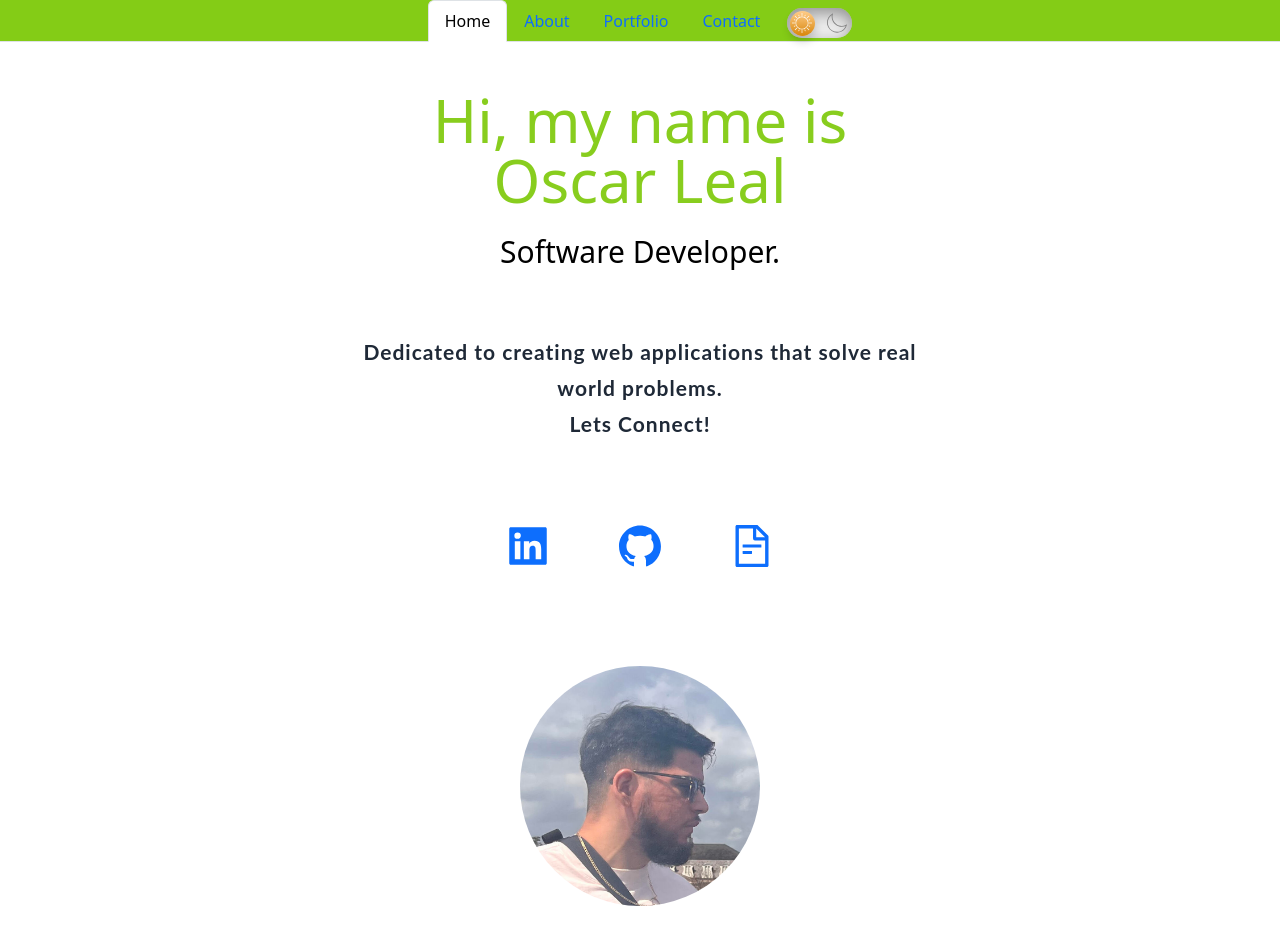
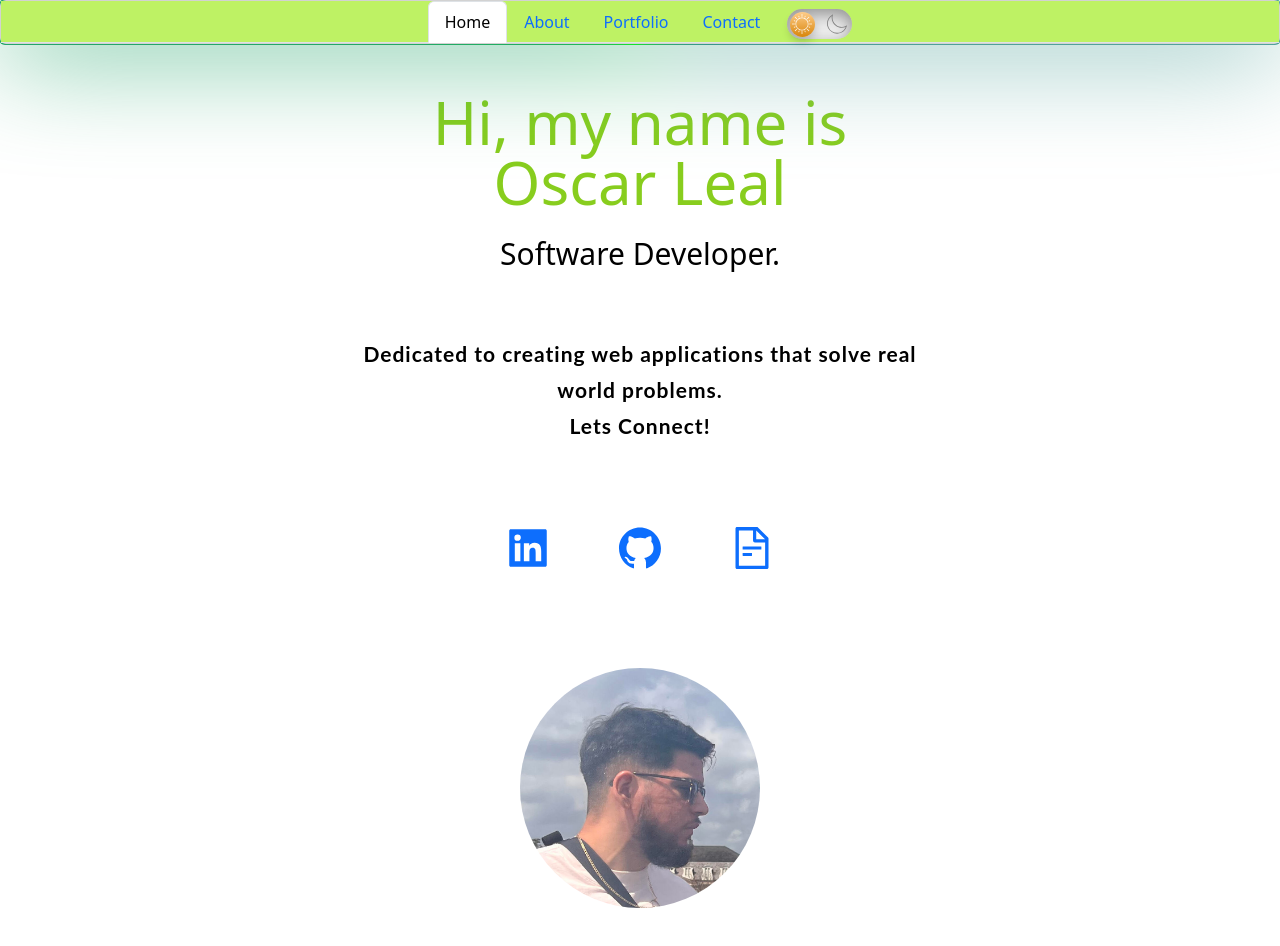
Before and after one commit to Oscarl214/React-Portfolio, a React (Create React App) app: page / in a window 1280 px wide. Before the commit the page ends 906 px from the top, so only its background shows below. Built offline with nearby package versions, Linux system fonts and the light colour scheme; what tw-elements would draw is missing.

Commit message:
added glow effect to nav bar and cards

```diff
--- a/src/components/Form.js
+++ b/src/components/Form.js
@@ -1,5 +1,5 @@
 import React from "react";
-
+import "../styles/app.css";
 const Form = () => {
   const [name, setName] = React.useState("");
   const [email, setEmail] = React.useState("");
@@ -69,10 +69,10 @@ const Form = () => {
           onSubmit={handleSubmit}
           className="lg:w-1/2 md:w-1/2 flex flex-col md:ml-auto w-full md:py-8 mt-8 md:mt-0"
         >
-          <h2 className="text-white sm:text-4xl text-3xl mb-1 font-medium title-font">
+          <h2 className=" sm:text-4xl text-3xl mb-1 font-medium title-font">
             Hire Me
           </h2>
-          <p className="leading-relaxed mb-5">
+          <p className="App-text leading-relaxed mb-5">
             Send me a message to connect! I will response as soon as I can!
           </p>
           <input type="hidden" name="form-name" value="contact" />
--- a/src/components/NavTabs.js
+++ b/src/components/NavTabs.js
@@ -4,14 +4,18 @@ import DarkMode from "../components/DarkMode/DarkMode";
 // We assign them to their own variable names
 function NavTabs({ currentPage, handlePageChange }) {
   return (
-    <ul className="nav nav-tabs bg-lime-500 text-white items-center justify-center">
-      <li className="nav-item ">
+    <div className="nav-container">
+      <div className="card">
+        <ul className="nav bg-lime-300 nav-tabs items-center justify-center">
+          <li className=" nav-item ">
             <a
               href="#home"
               onClick={() => handlePageChange("Home")}
               // This is a conditional (ternary) operator that checks to see if the current page is "Home"
               // If it is, we set the current page to 'nav-link-active', otherwise we set it to 'nav-link'
-          className={currentPage === "Home" ? "nav-link active" : "nav-link"}
+              className={
+                currentPage === "Home" ? "nav-link active" : "nav-link"
+              }
             >
               Home
             </a>
@@ -21,7 +25,9 @@ function NavTabs({ currentPage, handlePageChange }) {
               href="#about"
               onClick={() => handlePageChange("About")}
               // Check to see if the currentPage is `About`, and if so we use the active link class from bootstrap. Otherwise, we set it to a normal nav-link
-          className={currentPage === "About" ? "nav-link active" : "nav-link"}
+              className={
+                currentPage === "About" ? "nav-link active" : "nav-link"
+              }
             >
               About
             </a>
@@ -53,15 +59,19 @@ function NavTabs({ currentPage, handlePageChange }) {
               href="#contact"
               onClick={() => handlePageChange("Contact")}
               // Check to see if the currentPage is `Contact`, and if so we use the active link class from bootstrap. Otherwise, we set it to a normal nav-link
-          className={currentPage === "Contact" ? "nav-link active" : "nav-link"}
+              className={
+                currentPage === "Contact" ? "nav-link active" : "nav-link"
+              }
             >
               Contact
             </a>
           </li>
-      <li>
+          <li className="nav-item">
             <DarkMode />
           </li>
         </ul>
+      </div>
+    </div>
   );
 }
 
--- a/src/components/ProjectCard.js
+++ b/src/components/ProjectCard.js
@@ -3,11 +3,12 @@ import React from "react";
 import "../styles/app.css";
 const ProjectCard = ({ project }) => {
   return (
-    <div className="App-card">
+    <div className="nav-container">
       <div className="flex justify-center items-center h-screen p-4 ">
+        <div className="card">
           <div className=" block rounded-lg max-w-lg shadow-[0_2px_15px_-3px_rgba(0,0,0,0.07),0_10px_20px_-2px_rgba(0,0,0,0.04)]">
             {/* <Ripple> */}
-          <div className="relative overflow-hidden bg-cover bg-no-repeat">
+            <div className="relative overflow-hidden ">
               <img className="rounded-t-lg" src={project.image} alt="" />
               {/* this is where my image url will go  */}
               <a href="#!">
@@ -15,12 +16,12 @@ const ProjectCard = ({ project }) => {
               </a>
             </div>
             {/* </Ripple> */}
-          <div className="p-6">
+            <div className=" p-6">
               <h5 className="mb-2 font-medium leading-tight text-black-800 dark:text-black-50 text-2xl">
                 {project.title}
               </h5>{" "}
               {/*this is where my project title will go*/}
-            <p className="mb-4 text-neutral-600 dark:text-black-200 text-2xl">
+              <p className="App-card mb-4 text-2xl">
                 {project.description}
               </p>{" "}
               {/* this is where my description of data will go*/}
@@ -58,6 +59,7 @@ const ProjectCard = ({ project }) => {
           </div>
         </div>
       </div>
+    </div>
   );
 };
 
--- a/src/components/pages/Home.js
+++ b/src/components/pages/Home.js
@@ -5,6 +5,7 @@ import {
   AiFillGithub,
 } from "react-icons/ai";
 import { gsap } from "gsap";
+import "../../styles/app.css";
 
 export default function Home() {
   useEffect(() => {
@@ -16,7 +17,7 @@ export default function Home() {
   });
 
   return (
-    <div className="text-center p-10 py-10 h-screen w-screen">
+    <div className="text-center p-10 py-10 ">
       <h2 className=" animate-pulse text-5xl py-2 text-lime-500 font-medium dark:text-teal-400 md:text-6xl">
         Hi, my name is <br></br>Oscar Leal
       </h2>
@@ -24,26 +25,33 @@ export default function Home() {
       <h3 className="text-2xl py-2 dark:text-white md:text-3xl">
         Software Developer.
       </h3>
-      <p className="text-md py-5 leading-9 text-gray-800 dark:text-gray-200 max-w-xl mx-auto md:text-x4 font-bold">
+      <p className="App-text md py-5 leading-9 max-w-xl mx-auto md:text-x4 font-bold">
         Dedicated to creating web applications that solve real world problems.
         <br></br>
         Lets Connect!
       </p>
       <div className="text-5xl flex justify-center gap-16 py-3 text-white-600 dark:text-white-400 links">
         <a
-          href="https://www.linkedin.com/in/oscar-l-8371a512a/"
+          href="www.linkedin.com/in/oscar-l-8371a512a"
           target="_blank"
           alt="LinkedIn"
+          title="LinkediN"
         >
           <AiFillLinkedin />
         </a>
-        <a href="https://github.com/Oscarl214" target="_blank" alt="Github">
+        <a
+          href="https://github.com/Oscarl214"
+          title="Github"
+          target="_blank"
+          alt="Github"
+        >
           <AiFillGithub />
         </a>
         <a
           href="https://drive.google.com/file/d/17-0lqDk_KMBrRq-iD69BnZaCOB8diu4X/view?usp=drive_link"
           target="_blank"
           alt="drive"
+          title="Resume"
         >
           {" "}
           <AiOutlineFileText />
--- a/src/components/pages/Portfolio.js
+++ b/src/components/pages/Portfolio.js
@@ -27,8 +27,8 @@ export default function Projects() {
   return (
     <div className=" min-h-screen flex items-center flex-col md:flex-row">
       {currentProject ? null : (
-        <h2 className="absolute top-12 left-1/2 transform -translate-x-1/2 animate-pulse text-5xl py-2 text-lime-500 font-medium dark:text-teal-400 md:text-6xl">
-          My Projects
+        <h2 className="absolute top-17 left-1/2 transform -translate-x-1/2 animate-pulse text-5xl py-2 text-lime-500 font-medium dark:text-teal-400 md:text-6xl">
+          Projects
         </h2>
       )}
       <div className="flex flex-col gap-4 p-11 text-2xl py-40">
--- a/src/styles/app.css
+++ b/src/styles/app.css
@@ -10,3 +10,7 @@
 .App-card {
   color: var(--card_color);
 }
+
+.App-text {
+  color: var(--text_color);
+}
--- a/src/styles/index.css
+++ b/src/styles/index.css
@@ -1,15 +1,29 @@
+@property --gradient-angle {
+  syntax: "<angle>";
+  initial-value: 0deg;
+  inherits: false;
+}
+
 :root {
   --body_background: white;
   --body_color: black;
   --link_color: navy;
   --card_color: black;
+  --text_color: black;
+
+  --clr-1: lime;
+  --clr-2: white;
+  --clr-3: #2d8f85;
+  --clr-4: #429512;
+  --clr-5: #073438;
 }
 
 [data-theme="dark"] {
   --body_background: black;
-  --body-color: white;
+  --body_color: white;
   --link_color: green;
-  --card_color: white;
+  --text_card_color: black;
+  --text_color: white;
 }
 @tailwind base;
 @tailwind components;
@@ -50,3 +64,44 @@ p {
 .no-decoration {
   text-decoration: none;
 }
+
+.card {
+  border-radius: 0.5rem;
+  position: relative;
+}
+
+.nav-container {
+  position: relative;
+  z-index: 1;
+}
+
+.card::before,
+.card::after {
+  content: "";
+  position: absolute;
+  inset: -0.1rem;
+  z-index: -2;
+  background: conic-gradient(
+    from var(--gradient-angle),
+    var(--clr-1),
+    var(--clr-3),
+    var(--clr-2),
+    var(--clr-3),
+    var(--clr-1)
+  );
+  border-radius: inherit;
+  animation: rotation 10s linear infinite;
+}
+
+.card::after {
+  filter: blur(3.5rem);
+}
+
+@keyframes rotation {
+  0% {
+    --gradient-angle: 0deg;
+  }
+  100% {
+    --gradient-angle: 360deg;
+  }
+}
--- a/src/utils/projectData.js
+++ b/src/utils/projectData.js
@@ -6,7 +6,7 @@ export const projectData = [
       "Designed a mock e-commerce web page utilizing the power of augmented reality (AR) to showcase three different products for a B2C Company of choice.",
     image:
       "https://portfolioprojectsol.s3.us-east-2.amazonaws.com/WebARProejct.png",
-    link: "",
+    link: "https://yywb1u.csb.app/",
     github: "https://github.com/Oscarl214/WebAR-Project",
     technologies:
       "HTML, CSS, JavaScript, SandBox, Modal Viwer Component npm package",
@@ -37,7 +37,7 @@ export const projectData = [
     id: 4,
     title: "Portfolio",
     description:
-      "My first Portfolio that showcases some of my earlier works. Utilize a free quote api that gives users who visist a boost of joy!",
+      "My first Portfolio that showcases some of my earlier works. Utilize a free quote api that provides a motivational quote for those who visit the site!",
     image:
       "https://portfolioprojectsol.s3.us-east-2.amazonaws.com/OsPortfolio.png",
     link: "https://oscarl214.github.io/O-s_Portfolio/",
```
Also changed, not shown: src/components/PortfolioContainer.js (+13 -14 lines). Lines whose indentation alone changed are shown as unchanged.
